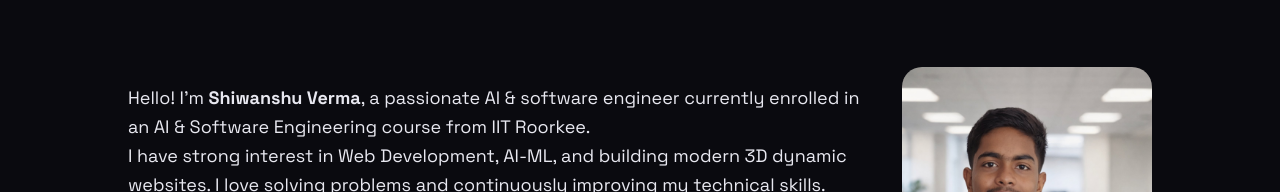
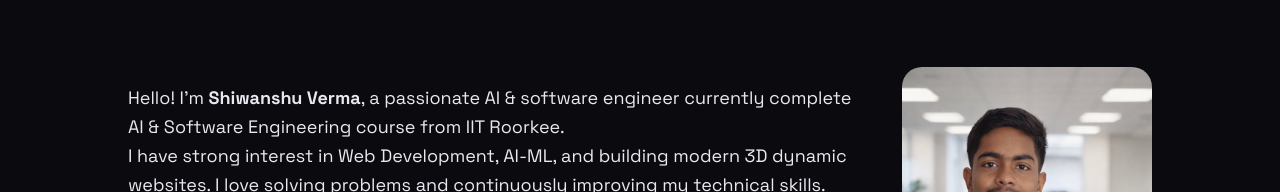
Before and after one commit to shiwanshuverma47-netizen/portfolio-site, a plain HTML site: page index.html in a window 1280 px wide. Shown: the part 978-1170 px from the top of the page. Drawn offline with Linux system fonts and the light colour scheme; animation ran at ten frames a second.

Commit message:
Update portfolio intro text

```diff
--- a/index.html
+++ b/index.html
@@ -83,7 +83,7 @@
     <div class="about-text">
       <p>
         Hello! I'm <strong>Shiwanshu Verma</strong>, a passionate AI & software engineer currently
-          enrolled in an AI & Software Engineering course from IIT Roorkee.
+          complete AI & Software Engineering course from IIT Roorkee.
       </p>
       <p>
         I have strong interest in Web Development, AI-ML, and building modern 3D dynamic websites.
```
